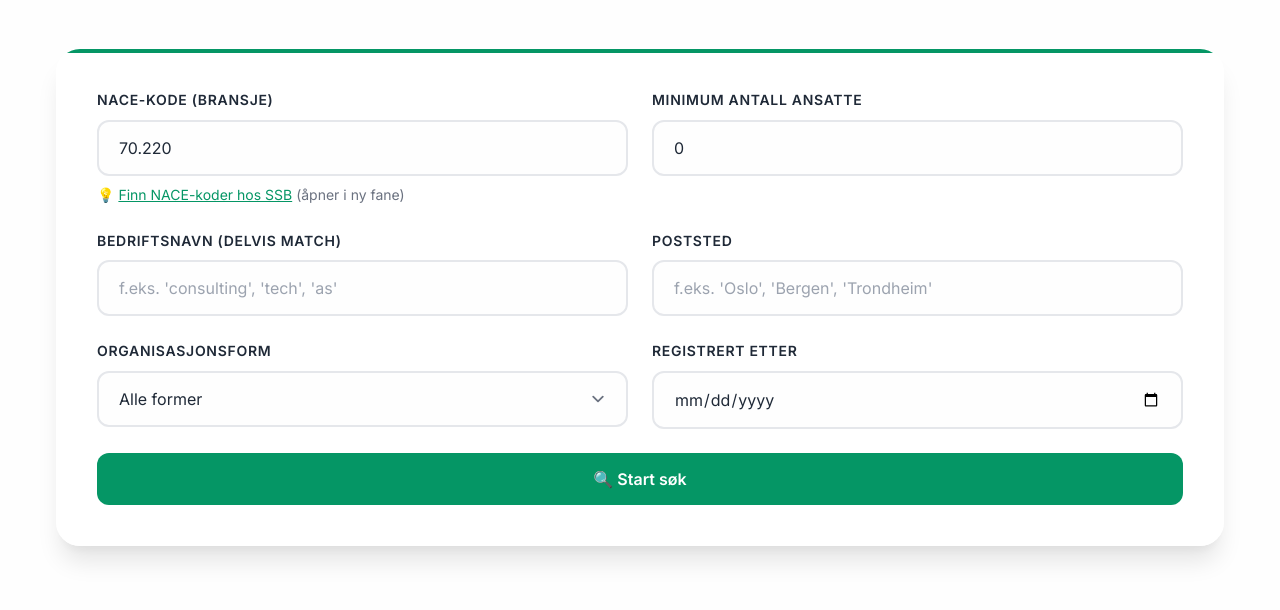
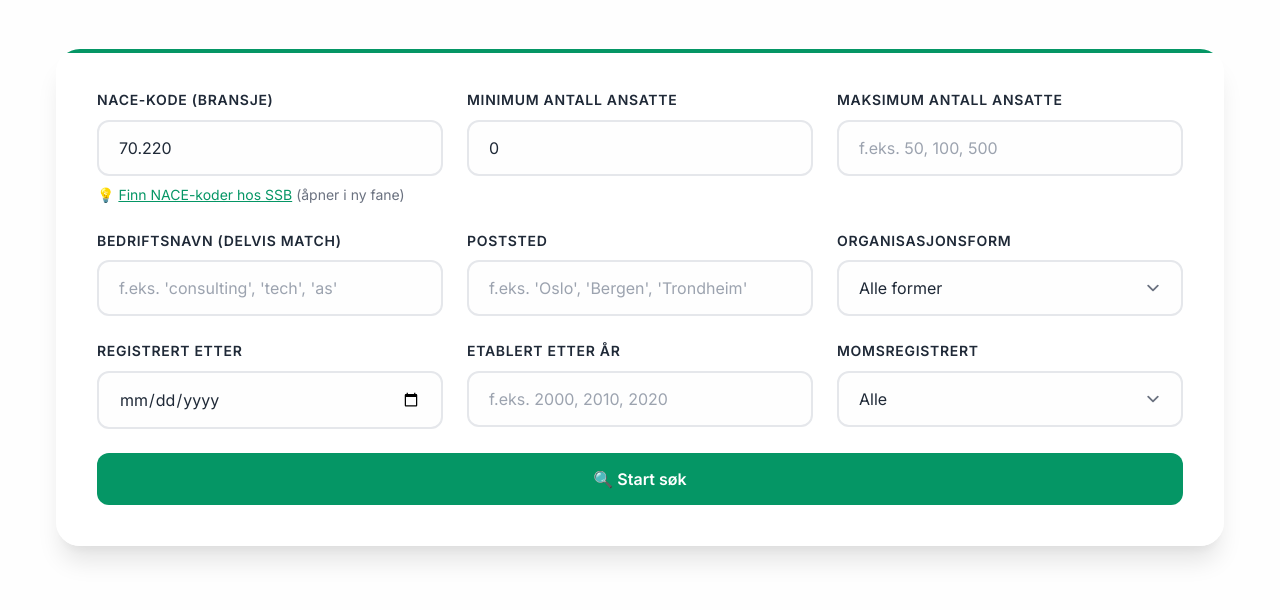
Before and after one commit to hamarso/bedriftssok_v3, a Flask app: page / in a window 1280 px wide. Shown: the part 195-805 px from the top of the page. Run offline with Flask 3, Linux system fonts and the light colour scheme.

Commit message:
Legg til nye søkekriterier og oppdater layout til 3 felter per rad

```diff
--- a/templates/index.html
+++ b/templates/index.html
@@ -163,7 +163,7 @@
 
         .form-row {
             display: grid;
-            grid-template-columns: 1fr 1fr;
+            grid-template-columns: 1fr 1fr 1fr;
             gap: 1.5rem;
         }
 
@@ -646,6 +646,10 @@
                         <label for="min_ansatte">Minimum antall ansatte</label>
                         <input type="number" id="min_ansatte" name="min_ansatte" value="0" min="0" placeholder="f.eks. 0, 10, 100">
                     </div>
+                    <div class="form-group">
+                        <label for="max_ansatte">Maksimum antall ansatte</label>
+                        <input type="number" id="max_ansatte" name="max_ansatte" min="0" placeholder="f.eks. 50, 100, 500">
+                    </div>
                 </div>
 
                 <div class="form-row">
@@ -657,9 +661,6 @@
                         <label for="poststed">Poststed</label>
                         <input type="text" id="poststed" name="poststed" placeholder="f.eks. 'Oslo', 'Bergen', 'Trondheim'">
                     </div>
-                </div>
-
-                <div class="form-row">
                     <div class="form-group">
                         <label for="organisasjonsform">Organisasjonsform</label>
                         <select id="organisasjonsform" name="organisasjonsform">
@@ -673,9 +674,24 @@
                             <option value="BA">BA (Selskap med delt ansvar)</option>
                         </select>
                     </div>
+                </div>
+
+                <div class="form-row">
                     <div class="form-group">
                         <label for="registreringsdato">Registrert etter</label>
                         <input type="date" id="registreringsdato" name="registreringsdato" placeholder="ÅÅÅÅ-MM-DD">
+                    </div>
+                    <div class="form-group">
+                        <label for="etablert_etter">Etablert etter år</label>
+                        <input type="number" id="etablert_etter" name="etablert_etter" min="1900" max="2025" placeholder="f.eks. 2000, 2010, 2020">
+                    </div>
+                    <div class="form-group">
+                        <label for="momsregistrert">Momsregistrert</label>
+                        <select id="momsregistrert" name="momsregistrert">
+                            <option value="">Alle</option>
+                            <option value="true">Ja</option>
+                            <option value="false">Nei</option>
+                        </select>
                     </div>
                 </div>
 
@@ -1233,7 +1249,7 @@
             }
         }
 
-        async function fetchAllResults(bransjekode, min_ansatte, bedriftsnavn, poststed, organisasjonsform, registreringsdato) {
+        async function fetchAllResults(bransjekode, min_ansatte, max_ansatte, bedriftsnavn, poststed, organisasjonsform, registreringsdato, etablert_etter, momsregistrert) {
             try {
                 const response = await fetch('/api/sok', {
                     method: 'POST',
@@ -1241,10 +1257,13 @@
                     body: JSON.stringify({
                         bransjekode: bransjekode,
                         min_ansatte: min_ansatte,
+                        max_ansatte: max_ansatte,
                         bedriftsnavn: bedriftsnavn,
                         poststed: poststed,
                         organisasjonsform: organisasjonsform,
                         registreringsdato: registreringsdato,
+                        etablert_etter: etablert_etter,
+                        momsregistrert: momsregistrert,
                         export_all: true
                     })
                 });
@@ -1277,23 +1296,31 @@
             try {
                 const bransjekode = document.getElementById('bransjekode').value;
                 const min_ansatte = parseInt(document.getElementById('min_ansatte').value) || 0;
+                const max_ansatte = parseInt(document.getElementById('max_ansatte').value) || 0;
                 const bedriftsnavn = document.getElementById('bedriftsnavn').value;
                 const poststed = document.getElementById('poststed').value;
                 const organisasjonsform = document.getElementById('organisasjonsform').value;
                 const registreringsdato = document.getElementById('registreringsdato').value;
+                const etablert_etter = parseInt(document.getElementById('etablert_etter').value) || 0;
+                const momsregistrert = document.getElementById('momsregistrert').value;
 
-                console.log('📤 Sender søk:', { bransjekode, min_ansatte, bedriftsnavn, poststed, organisasjonsform, registreringsdato });
+                console.log('📤 Sender søk:', { bransjekode, min_ansatte, max_ansatte, bedriftsnavn, poststed, organisasjonsform, registreringsdato, etablert_etter, momsregistrert });
 
                 const response = await fetch('/api/sok', {
                     method: 'POST',
-                    headers: { 'Content-Type': 'application/json' },
+                    headers: {
+                        'Content-Type': 'application/json',
+                    },
                     body: JSON.stringify({
                         bransjekode: bransjekode,
                         min_ansatte: min_ansatte,
+                        max_ansatte: max_ansatte,
                         bedriftsnavn: bedriftsnavn,
                         poststed: poststed,
                         organisasjonsform: organisasjonsform,
                         registreringsdato: registreringsdato,
+                        etablert_etter: etablert_etter,
+                        momsregistrert: momsregistrert,
                         page: currentPage
                     })
                 });
@@ -1308,7 +1335,7 @@
                         // Lagre alle resultater for paginering
                         if (data.page === 0) {
                             // Første side - hent alle resultater for paginering
-                            fetchAllResults(bransjekode, min_ansatte, bedriftsnavn, poststed, organisasjonsform, registreringsdato);
+                            fetchAllResults(bransjekode, min_ansatte, max_ansatte, bedriftsnavn, poststed, organisasjonsform, registreringsdato, etablert_etter, momsregistrert);
                         } else {
                             // Andre sider - vis resultater
                             currentResults = data.selskaper;
```
